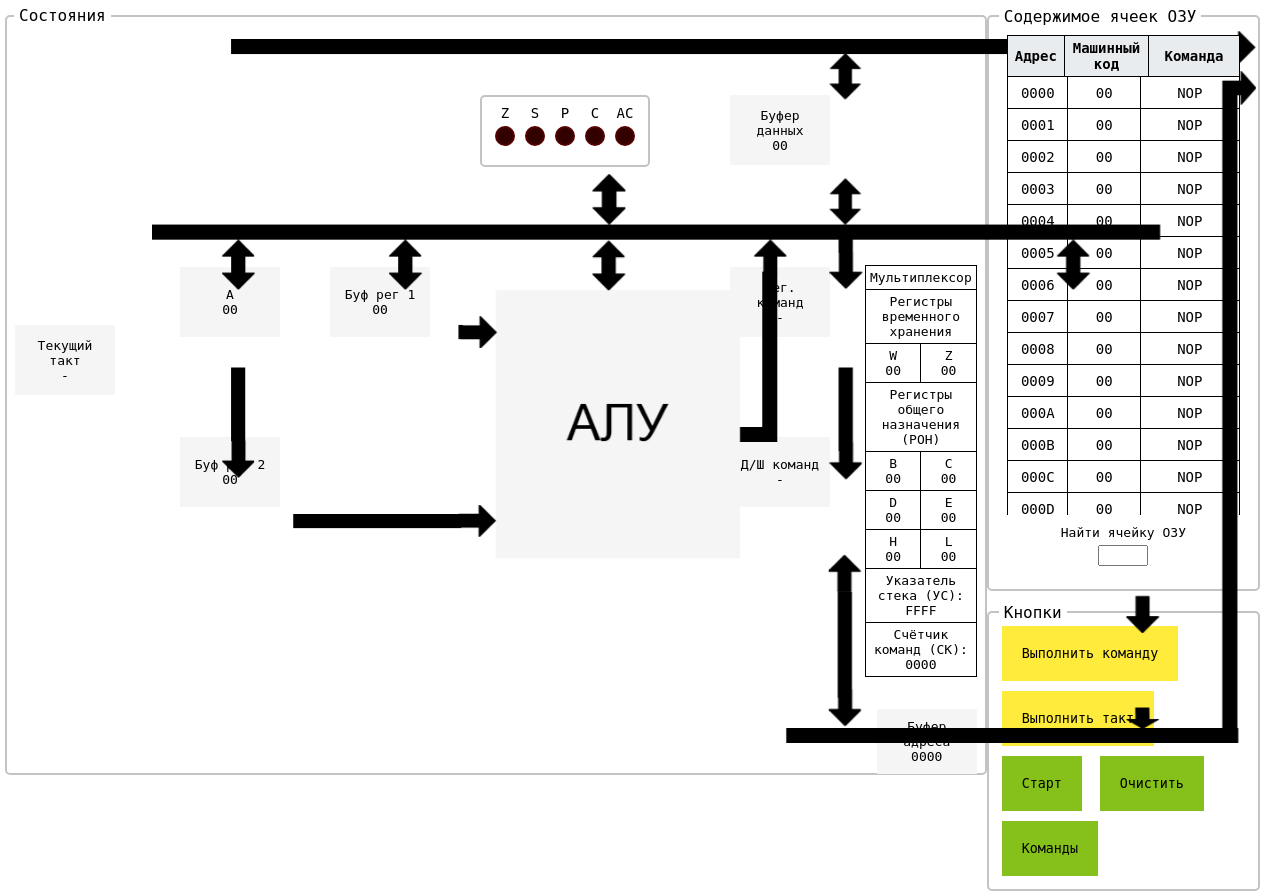
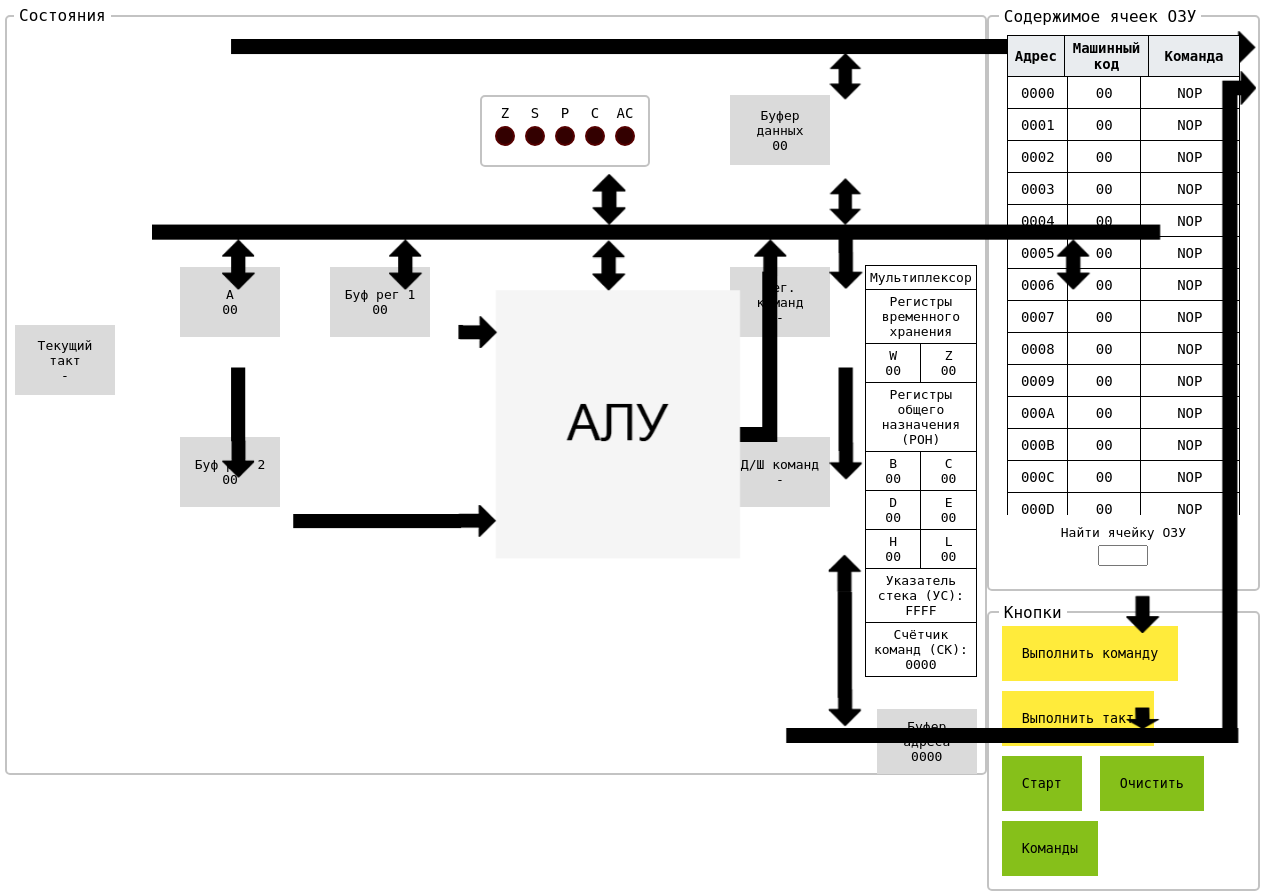
Before and after one commit to shalapaai/emulator8080, a PHP site: page / in a window 1280 px wide. Run offline with PHP 8.4, Linux system fonts and the light colour scheme.

Commit message:
color data block

```diff
--- a/css/style.css
+++ b/css/style.css
@@ -44,7 +44,7 @@
 
 .data-block {
   padding: 10px;
-  background-color: #f5f5f5;
+  background-color: #dadada;
   display: flex;
   justify-content: center;
   align-items: center;
```
